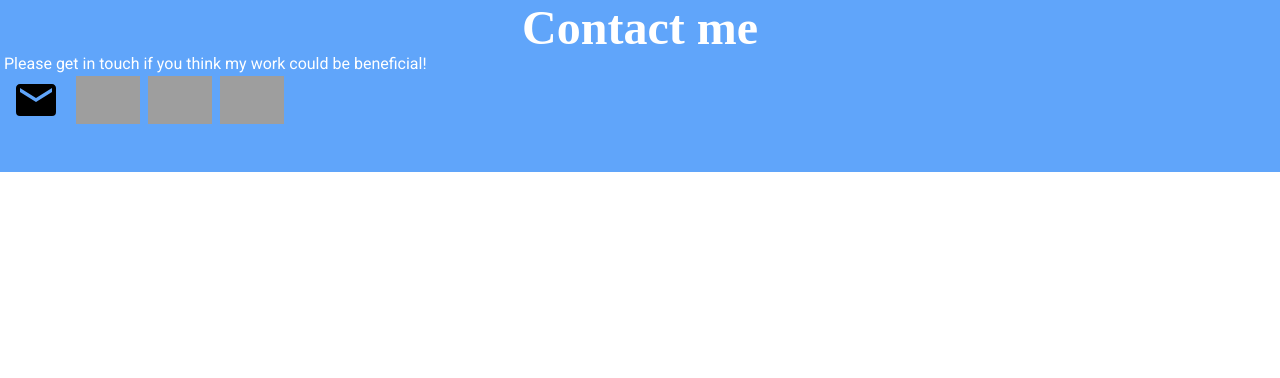
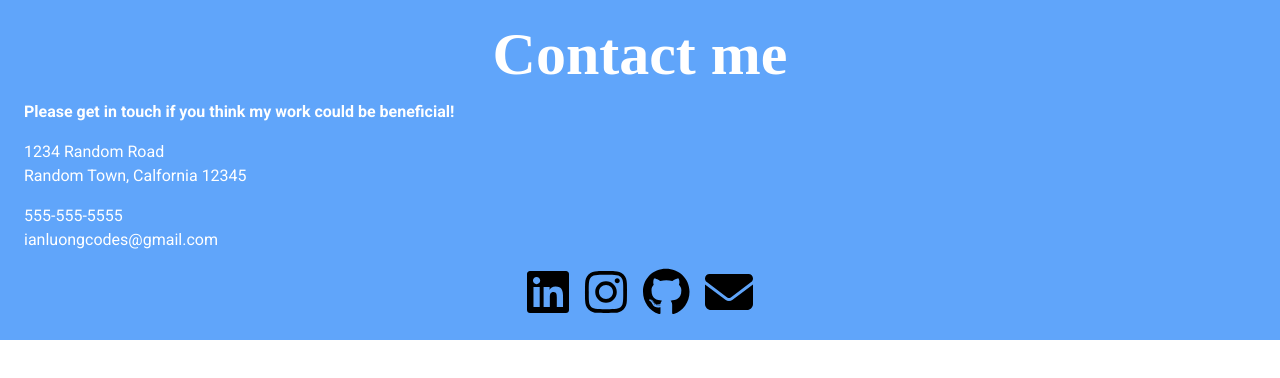
Before and after one commit to IanLuong/ianluong.github.io, a JavaScript app: page / in a window 1280 px wide. Shown: the top 378 px of the page. Built offline with nearby package versions, Linux system fonts and the light colour scheme; grey boxes are pictures that could not be loaded; the HTML template or start-up script is replaced by a standard one; a web font is replaced by a local one.

Commit message:
Add Footer

```diff
--- a/src/components/Footer.js
+++ b/src/components/Footer.js
@@ -1,23 +1,39 @@
-import email from "../img/email.svg"
-import instagram from "../img/instagram.svg"
-
+import { FontAwesomeIcon } from "@fortawesome/react-fontawesome";
+import { faEnvelope } from "@fortawesome/free-solid-svg-icons";
+import {
+  faLinkedin,
+  faInstagram,
+  faGithub,
+} from "@fortawesome/free-brands-svg-icons";
 
 export default function Footer() {
-    return (
-        <footer class="font-roboto flex text-white bg-blue-400 flex-col p-1 pb-12">
-        <h1 class="font-ibarra font-semibold self-center text-5xl">Contact me</h1>
-        <p class="subtitle">Please get in touch if you think my work could be beneficial!</p>
+  return (
+    <footer class="font-roboto flex bg-blue-400 flex-col p-6 gap-4">
+      <h1 class="font-ibarra text-white font-semibold self-center text-6xl">
+        Contact me
+      </h1>
+      <p class="text-white font-bold">
+        Please get in touch if you think my work could be beneficial!
+      </p>
+      <div>
+        <p class="text-white">1234 Random Road</p>
+        <p class="text-white">Random Town, Calfornia 12345</p>
+      </div>
+      <div>
+        <p class="text-white">555-555-5555</p>
+        <p class="text-white">ianluongcodes@gmail.com</p>
+      </div>
 
-        <div>
-            <div class="flex gap-2 items-center">
-                <img class="w-16 h-12" src={email} alt="" />
-                <img class="w-16 h-12" src="https://cdn.jsdelivr.net/gh/devicons/devicon/icons/github/github-original.svg" alt="" />
-                <img class="w-16 h-12" src="https://cdn.jsdelivr.net/gh/devicons/devicon/icons/linkedin/linkedin-plain.svg" alt="" />
-                <img class="w-16 h-12" src={instagram} alt="" />
-            </div>
-        </div>
-
+      <div class="flex gap-4 items-center self-center">
+        <FontAwesomeIcon
+          icon={faLinkedin}
+          size="3x"
+          className="hover:text-white"
+        />
+        <FontAwesomeIcon icon={faInstagram} size="3x" />
+        <FontAwesomeIcon icon={faGithub} size="3x" />
+        <FontAwesomeIcon icon={faEnvelope} size="3x" />
+      </div>
     </footer>
-
-    )
+  );
 }
--- /dev/null
+++ b/src/components/Project.js
@@ -0,0 +1,5 @@
+export default function Project({title, desc, imgPath}) {
+    return (
+        <h1>Project</h1>
+    )
+}
```
